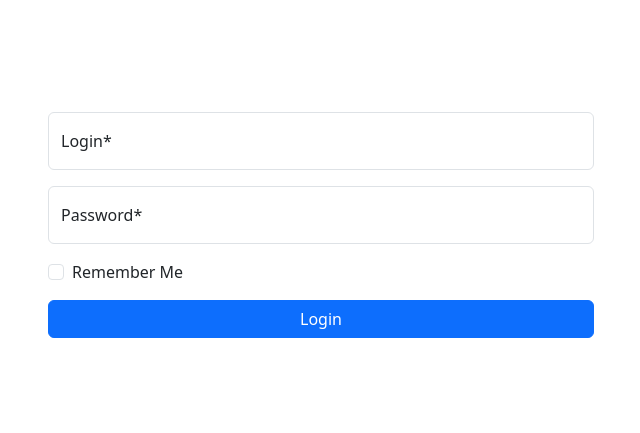
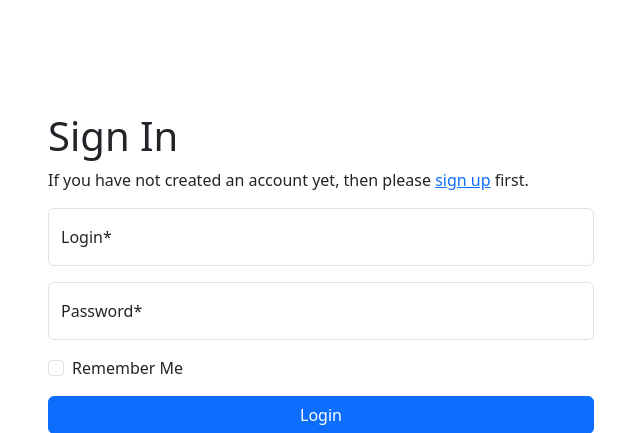
Before and after one commit to serkanbulutgenc/drf-strore, a Django app: page /accounts/login/ in a window 1280 px wide. Shown: the part 73-506 px from the top of the page, without its empty margins (319-959 px from the left). Run offline with Django 4.2, Linux system fonts and the light colour scheme; some libraries are stand-ins or nearby versions.

Commit message:
Signup form

```diff
--- a/store/manage.py
+++ b/store/manage.py
@@ -6,7 +6,7 @@ import sys
 
 def main():
     """Run administrative tasks."""
-    os.environ.setdefault('DJANGO_SETTINGS_MODULE', 'store.settings.local')
+    os.environ.setdefault("DJANGO_SETTINGS_MODULE", "store.settings.base")
     try:
         from django.core.management import execute_from_command_line
     except ImportError as exc:
@@ -18,5 +18,5 @@ def main():
     execute_from_command_line(sys.argv)
 
 
-if __name__ == '__main__':
+if __name__ == "__main__":
     main()
--- a/store/store/apps/account/forms.py
+++ b/store/store/apps/account/forms.py
@@ -1,12 +1,14 @@
 from django import forms
 from django.utils.translation import gettext as _
 from crispy_forms.helper import FormHelper, Layout
-from crispy_forms.layout import ButtonHolder, Submit, Field
-from allauth.account.forms import LoginForm
+from crispy_forms.layout import ButtonHolder, Submit, Field, Hidden
+from allauth.account.forms import LoginForm, SignupForm
 from crispy_bootstrap5.bootstrap5 import FloatingField
+from django.conf import settings
+from django.contrib.auth import REDIRECT_FIELD_NAME
 
 
-class LoginForm(LoginForm):
+class CustomLoginForm(LoginForm):
     # login = forms.CharField(max_length=30, help_text=_("User name"))
     # password = forms.CharField(max_length=30, widget=forms.PasswordInput())
 
@@ -19,8 +21,29 @@ class LoginForm(LoginForm):
             FloatingField("login"),
             FloatingField("password"),
             Field("remember"),
+            Hidden(
+                REDIRECT_FIELD_NAME,
+                value=self.request.GET.get("next") or settings.LOGIN_REDIRECT_URL,
+            ),
             ButtonHolder(Submit("submit", "Login", css_class=""), css_class="d-grid gap-2"),
         )
 
     # def login(self, *args, **kwargs):
+    #     if self.user is not None:
+    #         return redirect(settings.LOGIN_REDIRECT_URL)
     #     return super(LoginForm, self).login(*args, **kwargs)
+
+
+class CustomSignupForm(SignupForm):
+    def __init__(self, *args, **kwargs):
+        super().__init__(*args, **kwargs)
+        self.helper = FormHelper()
+        self.helper.form_action = ""
+        self.helper.form_method = "POST"
+        self.helper.layout = Layout(
+            FloatingField("username"),
+            FloatingField("email"),
+            FloatingField("password1"),
+            FloatingField("password2"),
+            ButtonHolder(Submit("sign_up", value="Sign Up")),
+        )
--- a/store/store/apps/product/views.py
+++ b/store/store/apps/product/views.py
@@ -12,7 +12,7 @@ from django.contrib.auth.mixins import LoginRequiredMixin
 # Create your views here.
 
 
-class ProductList(generic.ListView):
+class ProductList(LoginRequiredMixin, generic.ListView):
     model = Product
     template_name = "product/list.html"
     context_object_name = "products"
--- a/store/store/settings/base.py
+++ b/store/store/settings/base.py
@@ -128,7 +128,10 @@ ACCOUNT_AUTHENTICATION_METHOD = "username_email"
 ACCOUNT_LOGOUT_REDIRECT_URL = "/products/"
 ACCOUNT_USERNAME_MIN_LENGTH = 3
 LOGIN_REDIRECT_URL = "/products/"
-ACCOUNT_FORMS = {"login": "store.apps.account.forms.LoginForm"}
+ACCOUNT_FORMS = {
+    "login": "store.apps.account.forms.CustomLoginForm",
+    "signup": "store.apps.account.forms.CustomSignupForm",
+}
 
 
 # Internationalization
--- a/store/store/templates/account/login.html
+++ b/store/store/templates/account/login.html
@@ -1,16 +1,46 @@
-{% extends 'base.html' %}
-{% load crispy_forms_tags account %}
+{% extends "base.html" %}
+{% load i18n %}
+{% load account socialaccount crispy_forms_tags %}
+{% block head_title %}
+    {% trans "Sign In" %}
+{% endblock %}
 {% block content %}
     <div class="container">
         <div class="row">
             <div class="col col-md-6 offset-md-3">
                 <div class="form_box my-5 py-5">
-
-        {%crispy form%}
+                    <h1>{% trans "Sign In " %}</h1>
+                    {% get_providers as socialaccount_providers %}
+                    {% if socialaccount_providers %}
+                        <p>
+                            {% blocktrans with site.name as site_name %}Please sign in with one
+of your existing third party accounts. Or, <a href="{{ signup_url }}">sign up</a>
+for a {{ site_name }} account and sign in below:{% endblocktrans %}
+                        </p>
+                        <div class="socialaccount_ballot">
+                            <ul class="socialaccount_providers">
+                                {% include "socialaccount/snippets/provider_list.html" with process="login" %}
+                            </ul>
+                            <div class="login-or">{% trans 'or' %}</div>
                         </div>
-
-    </div>
-
+                        {% include "socialaccount/snippets/login_extra.html" %}
+                    {% else %}
+                        <p>
+                            {% blocktrans %}If you have not created an account yet, then please
+<a href="{{ signup_url }}">sign up</a> first.{% endblocktrans %}
+                        </p>
+                    {% endif %}
+                    {% crispy form %}
+                    {% if redirect_field_value %}
+                        <input type="hidden"
+                               name="{{ redirect_field_name }}"
+                               value="{{ redirect_field_value }}" />
+                    {% endif %}
+                    {% comment %} <a class="button secondaryAction"
+           href="{% url 'account_reset_password' %}">{% trans "Forgot Password?" %}</a>
+                    <button class="primaryAction" type="submit">{% trans "Sign In" %}</button> {% endcomment %}
                 </div>
             </div>
-{% endblock content %}
+        </div>
+    </div>
+{% endblock %}
```
Also changed, not shown: requirements.txt (+26 -0 lines), store/store/apps/account/templates/account/login.html (deleted, +0 -15 lines). Lines whose indentation alone changed are shown as unchanged.
